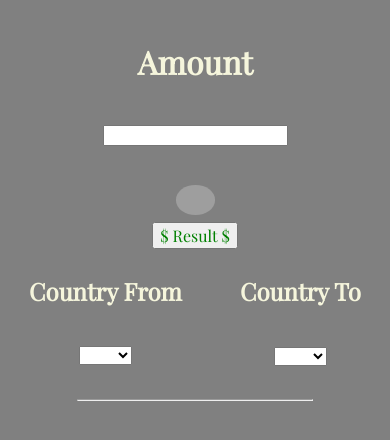
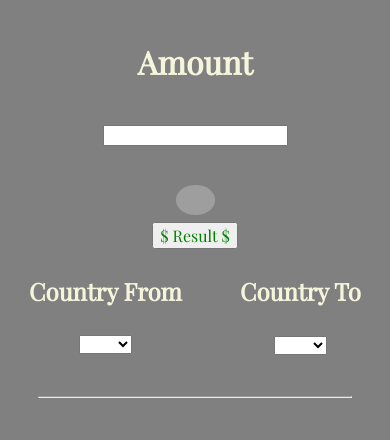
Before and after one commit to friedbergjon/api-currency-converter, a React (Create React App) app: page / in a window 390 px wide. Shown: the top 440 px of the page. Built offline with nearby package versions, Linux system fonts and the light colour scheme; grey boxes are pictures that could not be loaded.

Commit message:
styling adjusted, test mobile

```diff
--- a/src/App.js
+++ b/src/App.js
@@ -92,7 +92,6 @@ class App extends Component {
     </div>
    <div className="from-and-to-input">
    <container>
-
    <h2>Country From</h2>
   <div className ="flag-from-div">
            <select className = "from" type="text" name="from" value={this.state.from} onChange={this.handleInputChange} id="from">
@@ -175,10 +174,13 @@ class App extends Component {
            </select>
     </div>
     <div className="flag-to-img">
-   </div> <img className="flag-to" src={this.state.flagOn?`${flagUrl + this.state.flagTo}/shiny/64.png`:null} onChange={this.getCurrencyData}/>
+   <img className="flag-to" src={this.state.flagOn?`${flagUrl + this.state.flagTo}/shiny/64.png`:null} onChange={this.getCurrencyData}/>
+   </div>
   </container>
   </div>
     </form>
+    <br></br>
+
     <LineTop />
        </div>
 
--- a/src/style.css
+++ b/src/style.css
@@ -29,6 +29,7 @@ body {
   }
 
   .to{
+    margin-top: -2%;
     height: 30%;
     display: flex;
     justify-content: center;
@@ -103,25 +104,27 @@ body {
   }
 
   .flag-from-div{
-      margin-top: -3%;
+      margin-top: -10%;
       display: flex;
       justify-content: center;
       height: 4em
   }
   .flag-to-div{
-    margin-top: -3%;
+    margin-top: -10%;
     display: flex;
     justify-content: center;
     height: 4em
 }
 
-  .flag-frome-img{
+  .flag-from-img{
     display: flex;
     justify-content: center;
+    margin-bottom: 5%;
   }
   .flag-to-img{
     display: flex;
     justify-content: center;
+    margin-bottom: 5%;
   }
 
 hr.top-line {
@@ -131,7 +134,7 @@ hr.top-line {
     overflow: hidden;
     border-style: inset;
     border-width: 1px;
-    width: 60%;
+    width: 80%;
 }
 /* hr.bottom-line{
 
@@ -145,7 +148,6 @@ hr.top-line {
 } */
 h1{
     font-family: 'Playfair Display', serif;
-
     line-height: .4em
     /* https://stackoverflow.com/questions/2539207/how-to-change-the-strike-out-line-through-thickness-in-css */
 
```
